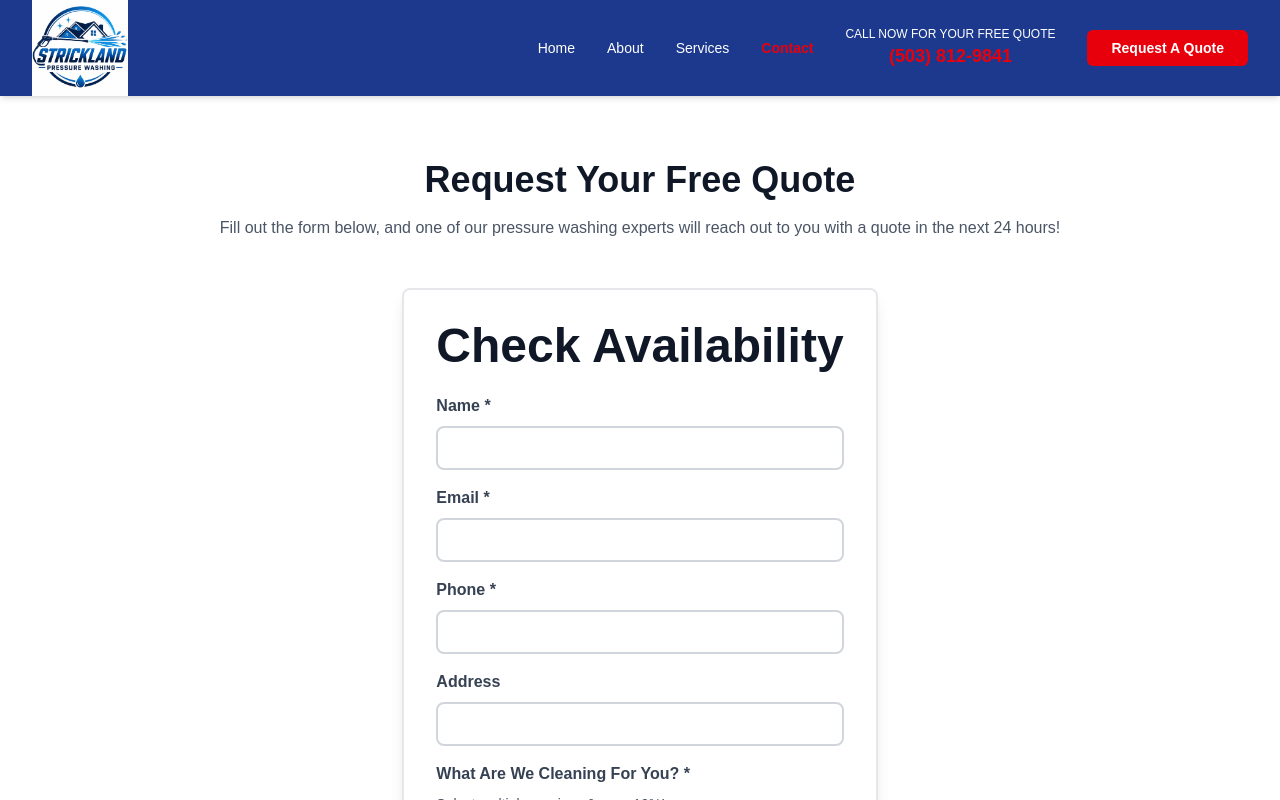
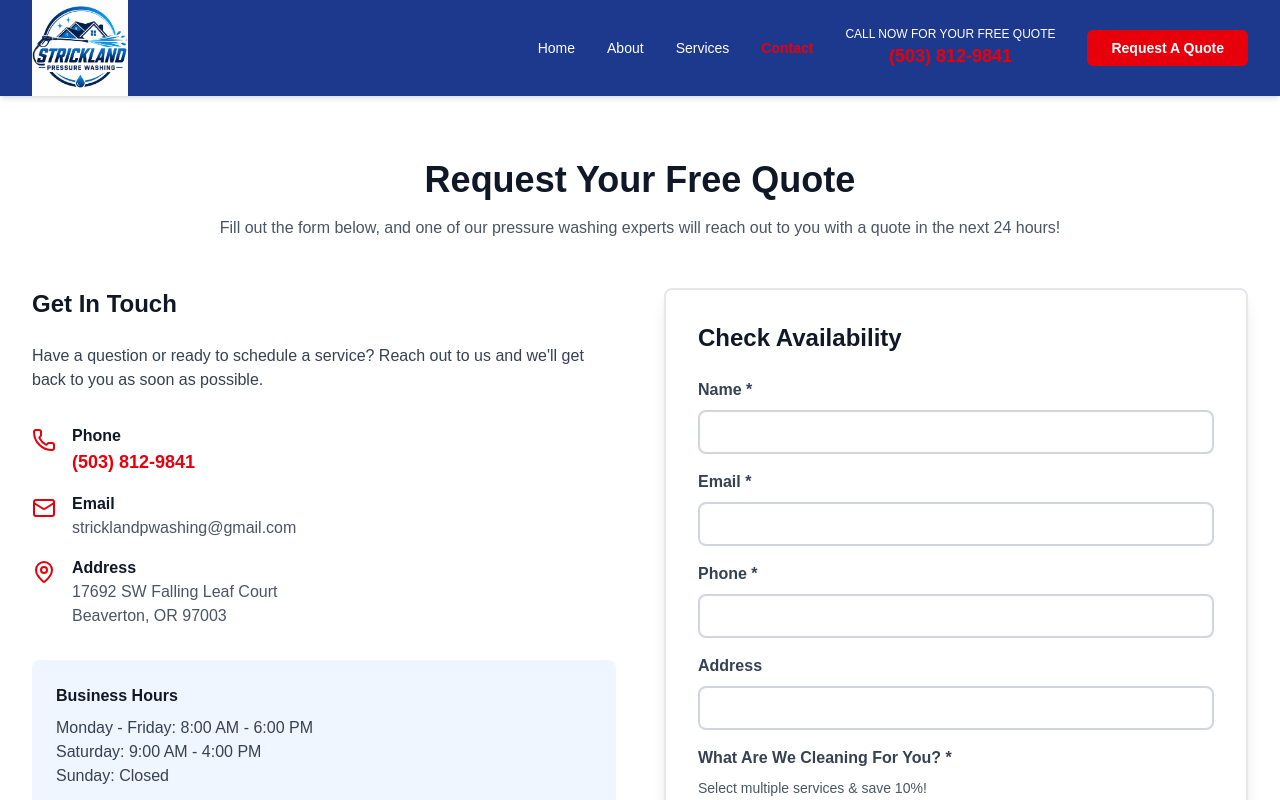
Before and after one commit to jakStrick/spwashing, a Next.js app: page /contact in a window 1280 px wide. Shown: the top 800 px of the page. Built offline with nearby package versions, Linux system fonts and the light colour scheme.

Commit message:
added left grid section to contact page.

```diff
--- a/src/app/contact/page.tsx
+++ b/src/app/contact/page.tsx
@@ -13,7 +13,7 @@ interface contactFormData {
 }
 
 export default function ContactPage() {
-  const [state, handleFormspreeSubmit] = useForm("mpqgbzlv"); // <-- new
+  const [state, handleFormspreeSubmit] = useForm("mpqgbzlv");
   const [contactFormData, setFormData] = useState<contactFormData>({
     name: "",
     email: "",
@@ -30,7 +30,7 @@ export default function ContactPage() {
       contactFormData.email &&
       contactFormData.phone
     ) {
-      await handleFormspreeSubmit(e); // <-- sends to Formspree instead of alert
+      await handleFormspreeSubmit(e);
     } else {
       alert("Please fill in all required fields.");
     }
@@ -80,10 +80,76 @@ export default function ContactPage() {
           reach out to you with a quote in the next 24 hours!
         </p>
 
-        {/* Contact Info column stays exactly the same */}
-        <div className="flex justify-center">
+        <div className="grid md:grid-cols-2 gap-12">
+          {/* Contact Information column */}
+          <div>
+            <h2 className="text-2xl font-bold mb-6 text-gray-900">
+              Get In Touch
+            </h2>
+            <p className="text-gray-700 mb-8">
+              Have a question or ready to schedule a service? Reach out to us
+              and we'll get back to you as soon as possible.
+            </p>
+
+            <div className="space-y-4">
+              <div className="flex items-start">
+                <Phone className="text-red-600 mt-1 mr-4" size={24} />
+                <div>
+                  <h3 className="font-semibold text-gray-900">Phone</h3>
+                  <a
+                    href="tel:503-812-9841"
+                    className="text-red-600 font-bold text-lg hover:text-red-700"
+                  >
+                    (503) 812-9841
+                  </a>
+                </div>
+              </div>
+
+              <div className="flex items-start">
+                <Mail className="text-red-600 mt-1 mr-4" size={24} />
+                <div>
+                  <h3 className="font-semibold text-gray-900">Email</h3>
+                  <p className="text-gray-600">stricklandpwashing@gmail.com</p>
+                </div>
+              </div>
+
+              <div className="flex items-start">
+                <MapPin className="text-red-600 mt-1 mr-4" size={24} />
+                <div>
+                  <h3 className="font-semibold text-gray-900">Address</h3>
+                  <p className="text-gray-600">
+                    17692 SW Falling Leaf Court
+                    <br />
+                    Beaverton, OR 97003
+                  </p>
+                </div>
+              </div>
+            </div>
+
+            <div className="mt-8 bg-blue-50 p-6 rounded-lg">
+              <h3 className="font-semibold mb-2 text-gray-900">
+                Business Hours
+              </h3>
+              <p className="text-gray-700">
+                Monday - Friday: 8:00 AM - 6:00 PM
+              </p>
+              <p className="text-gray-700">Saturday: 9:00 AM - 4:00 PM</p>
+              <p className="text-gray-700">Sunday: Closed</p>
+            </div>
+
+            <div className="mt-8 bg-red-50 border-2 border-red-200 p-6 rounded-lg">
+              <h3 className="font-bold text-xl mb-2 text-red-700">
+                Special Offer!
+              </h3>
+              <p className="text-gray-700">
+                Get 10% off when you mention this website!
+              </p>
+            </div>
+          </div>
+
+          {/* Contact Form column */}
           <div className="bg-white p-8 rounded-lg shadow-lg border-2 border-gray-200">
-            <h2 className="text-5xl font-bold mb-6 text-gray-900">
+            <h2 className="text-2xl font-bold mb-6 text-gray-900">
               Check Availability
             </h2>
 
```
